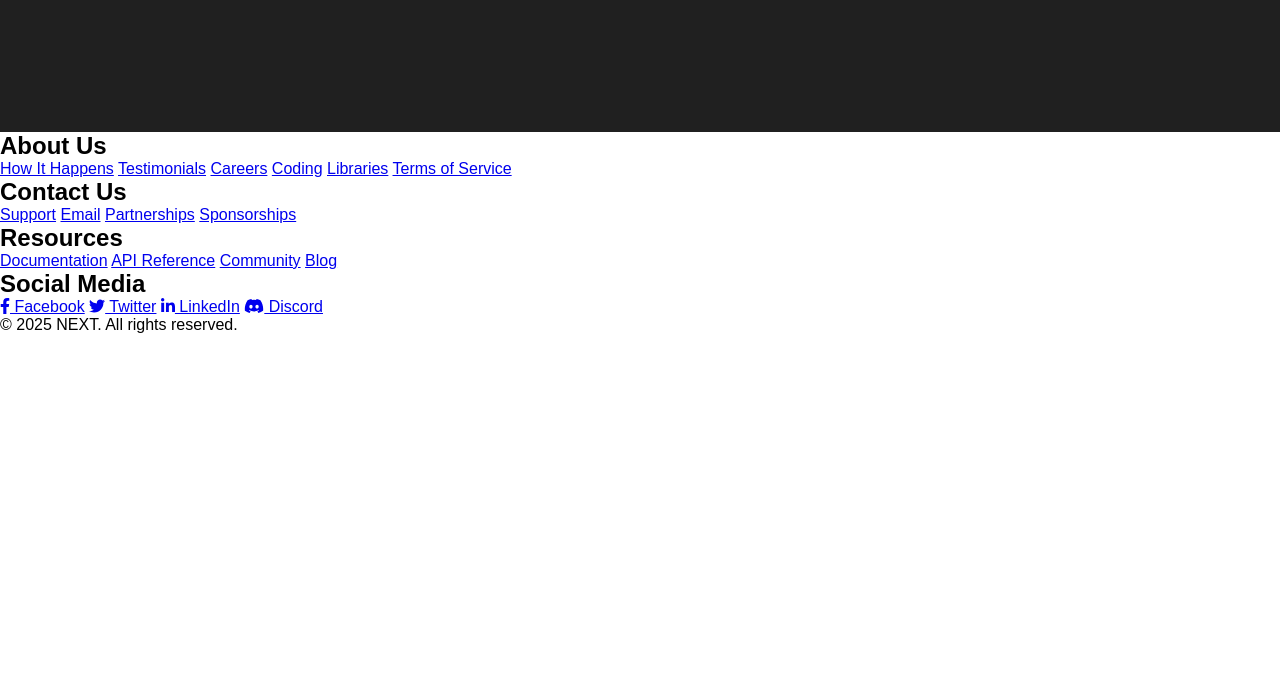
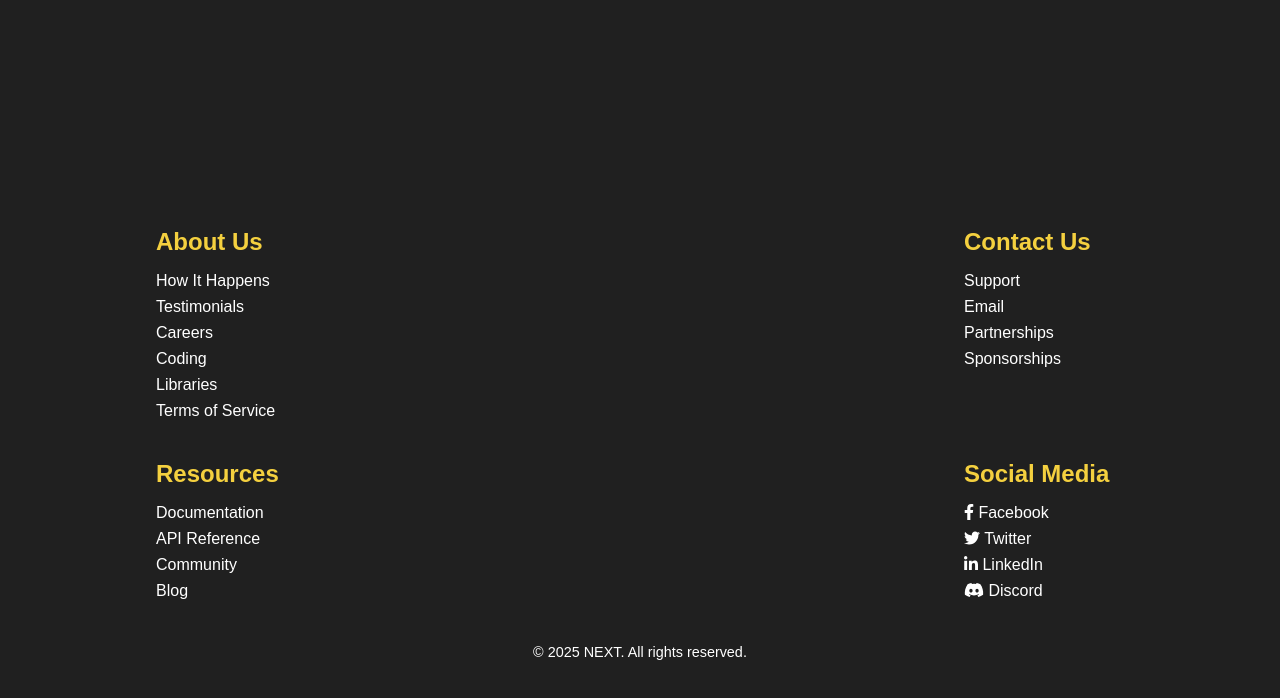
Before and after one commit to nakul-py/lukan, a website: page html/index.html in a window 1280 px wide. Shown: the part 1402-2100 px from the top of the page. Before the commit the page ends 1736 px from the top, so only its background shows below. Drawn offline with Linux system fonts and the light colour scheme.

Commit message:
adding social section in css

```diff
--- a/html/style.css
+++ b/html/style.css
@@ -466,3 +466,73 @@
         width: 300px;
     }
 }
+
+/* Footer Section */
+.footer__container {
+    background-color: rgb(32, 32, 32);
+    padding: 5rem 0;
+    display: flex;
+    flex-direction: column;
+    justify-content: center;
+    align-items: center;
+    color: white;
+}
+
+.footer__links {
+    width: 100%;
+    max-width: 1000px;
+    display: flex;
+    justify-content: center;
+    flex-wrap: wrap;
+}
+
+.footer__link--wrapper {
+    display: flex;
+    flex-wrap: wrap;
+    justify-content: space-between;
+    width: 100%;
+}
+
+.footer__link--items {
+    display: flex;
+    flex-direction: column;
+    margin: 16px;
+    text-align: left;
+    width: 160px;
+}
+
+.footer__link--items h2 {
+    margin-bottom: 16px;
+    color: #f4d03f;
+}
+
+.footer__link--items a {
+    color: #fff;
+    text-decoration: none;
+    margin-bottom: 0.5rem;
+    transition: color 0.3s ease;
+}
+
+.footer__link--items a:hover {
+    color: #f4d03f;
+}
+
+.footer__social {
+    margin-top: 20px;
+    text-align: center;
+}
+
+.footer__social p {
+    font-size: 0.9rem;
+}
+
+@media screen and (max-width: 768px) {
+    .footer__link--wrapper {
+        flex-direction: column;
+        align-items: center;
+    }
+
+    .footer__link--items {
+        align-items: center;
+    }
+}
```
